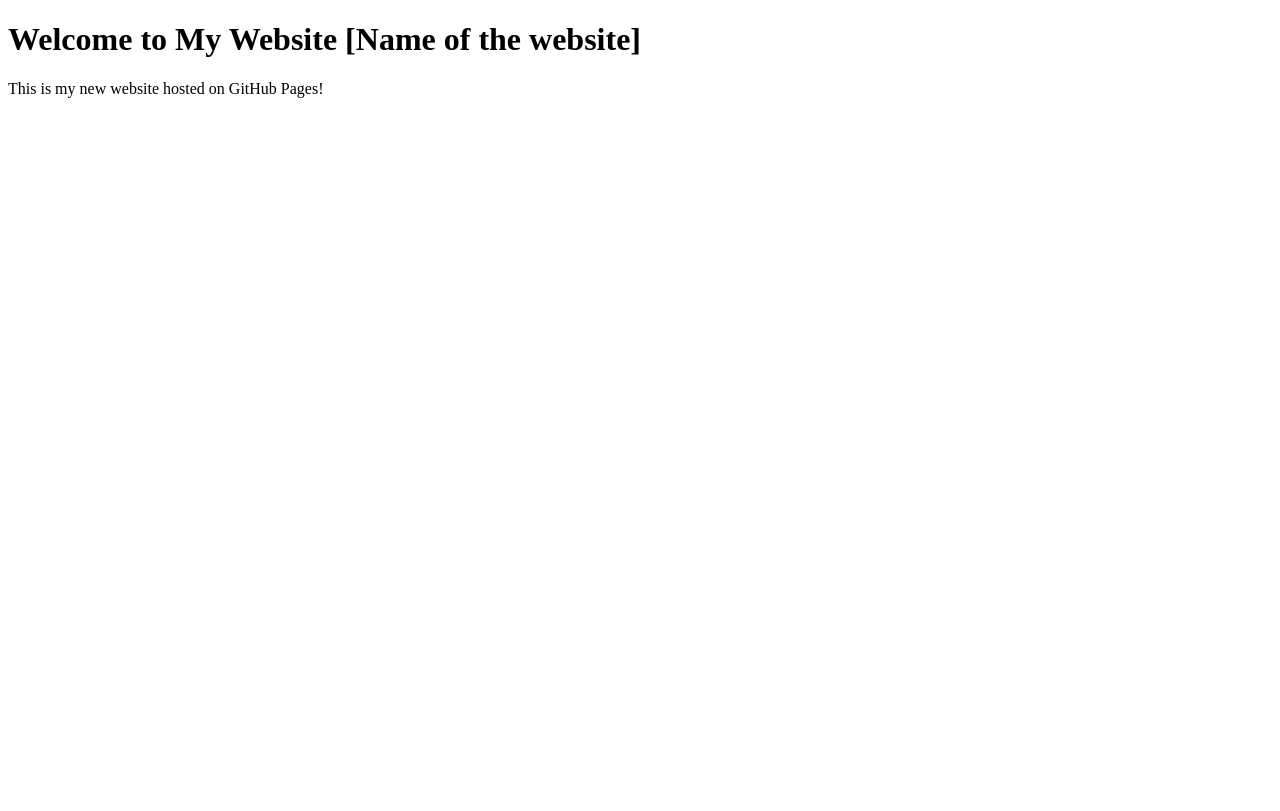
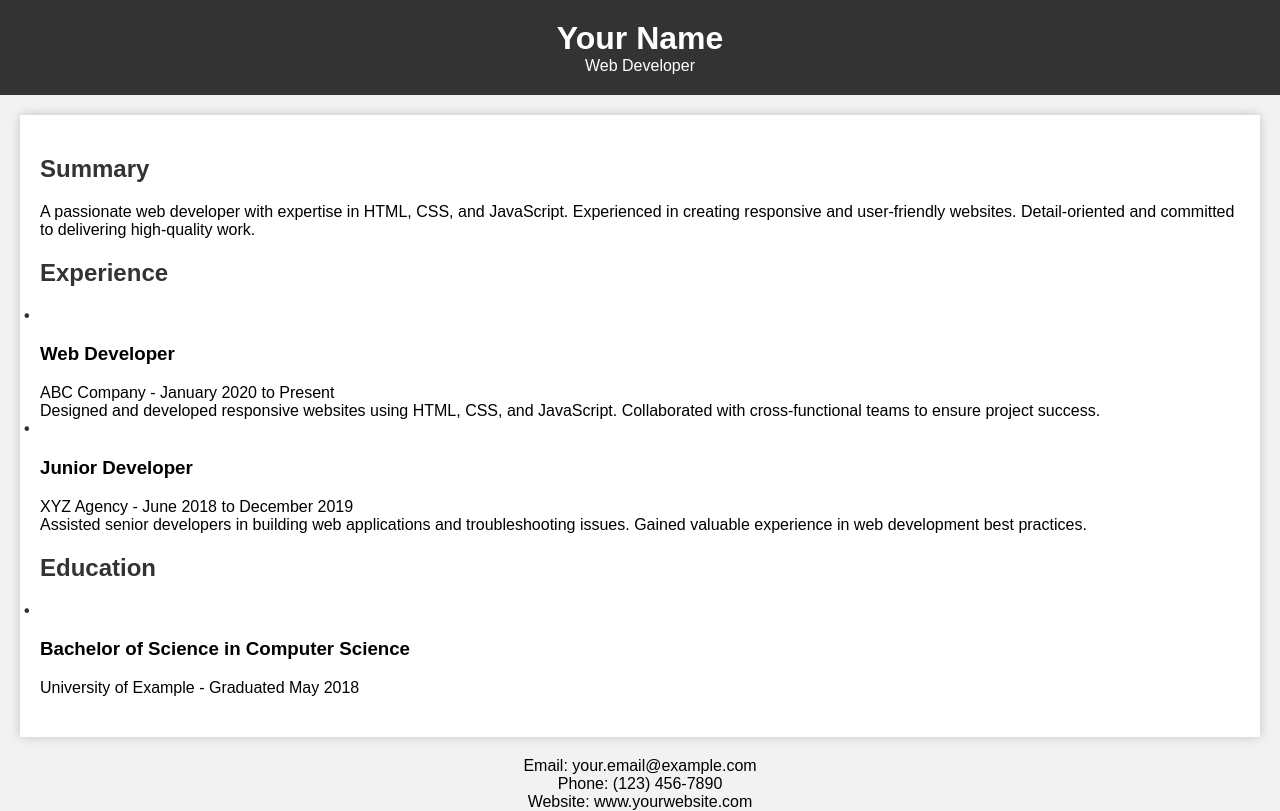
Before and after one commit to jonnydc4/resume-site, a plain HTML site: page index.html in a window 1280 px wide. Drawn offline with Linux system fonts and the light colour scheme.

Commit message:
Template added

```diff
--- a/index.html
+++ b/index.html
@@ -1,29 +1,109 @@
-<!DOCTYPE HTML>
+<!DOCTYPE html>
+<html lang="en">
+<head>
+    <meta charset="UTF-8">
+    <meta name="viewport" content="width=device-width, initial-scale=1.0">
+    <title>Your Name - Resume</title>
+    <style>
+        body {
+            font-family: Arial, sans-serif;
+            background-color: #f2f2f2;
+            margin: 0;
+            padding: 0;
+        }
 
-<html lang=”en”>
+        header {
+            background-color: #333;
+            color: #fff;
+            padding: 20px;
+            text-align: center;
+        }
 
-<head>
+        h1 {
+            margin: 0;
+        }
 
-    <meta charset=”UTF-8″>
+        .container {
+            background-color: #fff;
+            margin: 20px;
+            padding: 20px;
+            box-shadow: 0px 0px 10px rgba(0, 0, 0, 0.2);
+        }
 
-    <meta name=”viewport” content=”width=device-width, initial-scale=1.0″>
+        h2 {
+            color: #333;
+        }
 
-    <meta http-equiv=”X-UA-Compatible” content=”ie=edge”>
+        p {
+            margin: 0;
+        }
 
-    <title>My Website [Name of the website]</title>
+        .section {
+            margin-bottom: 20px;
+        }
 
+        ul {
+            list-style-type: none;
+            padding: 0;
+        }
+
+        ul li::before {
+            content: "\2022"; /* Bullet point */
+            color: #333;
+            font-weight: bold;
+            display: inline-block;
+            width: 1em;
+            margin-left: -1em;
+        }
+
+        .contact-info {
+            text-align: center;
+        }
+    </style>
 </head>
+<body>
+<header>
+    <h1>Your Name</h1>
+    <p>Web Developer</p>
+</header>
 
-<body>
+<div class="container">
+    <div class="section">
+        <h2>Summary</h2>
+        <p>A passionate web developer with expertise in HTML, CSS, and JavaScript. Experienced in creating responsive and user-friendly websites. Detail-oriented and committed to delivering high-quality work.</p>
+    </div>
 
-<main>
+    <div class="section">
+        <h2>Experience</h2>
+        <ul>
+            <li>
+                <h3>Web Developer</h3>
+                <p>ABC Company - January 2020 to Present</p>
+                <p>Designed and developed responsive websites using HTML, CSS, and JavaScript. Collaborated with cross-functional teams to ensure project success.</p>
+            </li>
+            <li>
+                <h3>Junior Developer</h3>
+                <p>XYZ Agency - June 2018 to December 2019</p>
+                <p>Assisted senior developers in building web applications and troubleshooting issues. Gained valuable experience in web development best practices.</p>
+            </li>
+        </ul>
+    </div>
 
-    <h1>Welcome to My Website [Name of the website]</h1>
+    <div class="section">
+        <h2>Education</h2>
+        <ul>
+            <li>
+                <h3>Bachelor of Science in Computer Science</h3>
+                <p>University of Example - Graduated May 2018</p>
+            </li>
+        </ul>
+    </div>
+</div>
 
-    <p>This is my new website hosted on GitHub Pages!</p>
-
-</main>
-
+<div class="contact-info">
+    <p>Email: your.email@example.com</p>
+    <p>Phone: (123) 456-7890</p>
+    <p>Website: www.yourwebsite.com</p>
+</div>
 </body>
-
 </html>
```
